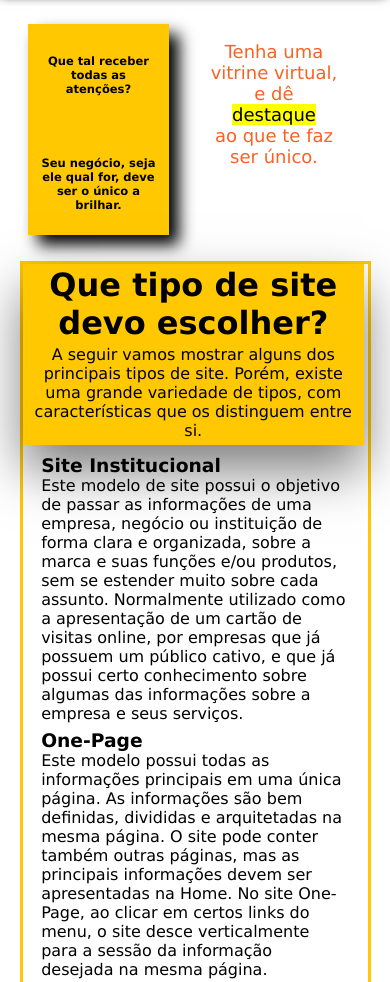
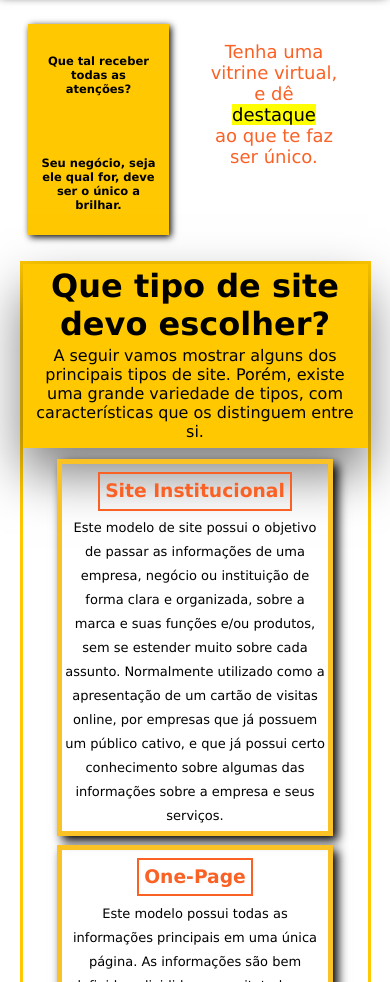
Before and after one commit to CarlaGRibeiro/alavanque, a website: page index.html in a window 390 px wide. Shown: the part 328-1310 px from the top of the page. Drawn offline with nearby package versions, Linux system fonts and the light colour scheme.

Commit message:
ajustes de responsividade

```diff
--- a/css/style.css
+++ b/css/style.css
@@ -141,7 +141,7 @@ h2 {
 .slogans {
     padding: 2%;
     width: 40%;
-    height: 50vh;
+    height: 30vh;
     background-color: var(--corFundoA);
     box-shadow: 10px 10px 15px black;
     display: flex;
@@ -178,6 +178,7 @@ h2 {
     flex-direction: column;
     justify-content: center;
     align-items: center;
+    margin:  auto 0px;
 }
 
 /*iniciando o informativo*/
@@ -200,10 +201,10 @@ h2 {
 }
 
 .opening {
-    width: 99%;
+    width: 100%;
     background-color: var(--corFundoA);
     box-shadow: 0px 25px 50px rgba(0, 0, 0, 0.514);
-    padding: 0.5%;
+    padding: 0.9%;
     text-align: center;
     display: flex;
     flex-direction: column;
@@ -234,7 +235,7 @@ h2 {
     gap: 2%;
 }
 
-.type {
+.card {
     width: 25%;
     padding: 1%;
     display: flex;
@@ -248,7 +249,7 @@ h2 {
     line-height: 1.5em;
 }
 
-.type h3 {
+.card h3 {
     color: var(--corFonte);
     padding: 2%;
     margin: 2%;
@@ -454,6 +455,20 @@ footer {
 
 /*mediaQuery*/
 
+@media (max-width:850px) {
+    div.types {
+        justify-content: center;
+        align-items: center;
+    }
+
+    div.card {
+        width: 100%;
+        flex-direction: column;
+        align-items: center;
+        justify-content: center;
+        margin: 1%;
+    }
+}
 
 @media (max-width:640px) {
 
@@ -506,7 +521,7 @@ footer {
     .group-slogan {
         width: 90%;
         height: 30vh;
-        margin: auto;
+        margin: auto ;
         margin-top: 10px;
     }
 
@@ -520,6 +535,7 @@ footer {
         font-size: 90%;
         display: flex;
         gap: 10px;
+        box-shadow: 2px 2px 7px black;
     }
 
     .slogans>p {
@@ -559,26 +575,28 @@ footer {
         background-image: none;
     }
 
-    .types {
+    div.types {
         width: 95%;
         margin: auto;
         display: flex;
-        flex-direction: row;
-        justify-content: center;
+        flex-direction: column;
+
     }
 
-    .type {
-        width: 45%;
+    div.card {
+        width: 90%;
+        margin: 1px;
+
     }
 
-    .type>h3 {
+    div.card>h3 {
         color: var(--corFonte);
         padding: 2%;
         margin: 2%;
         border: 2px solid var(--corFonte);
     }
 
-    .type>p {
+    div.card>p {
         font-size: small;
     }
 
@@ -670,9 +688,6 @@ footer {
 
 
 
-
-
-
 @media (max-width:1069px) {
     body {
         width: 100%;
@@ -730,7 +745,7 @@ footer {
 
     }
 
-    .type {
+    .card {
         width: 45%;
     }
 
@@ -753,6 +768,9 @@ footer {
 }
 
 @media (min-width:1070px) {
+    .slogans{
+        height:auto;
+    }
     .slogan-comp {
         margin: 30px auto;
     }
```
